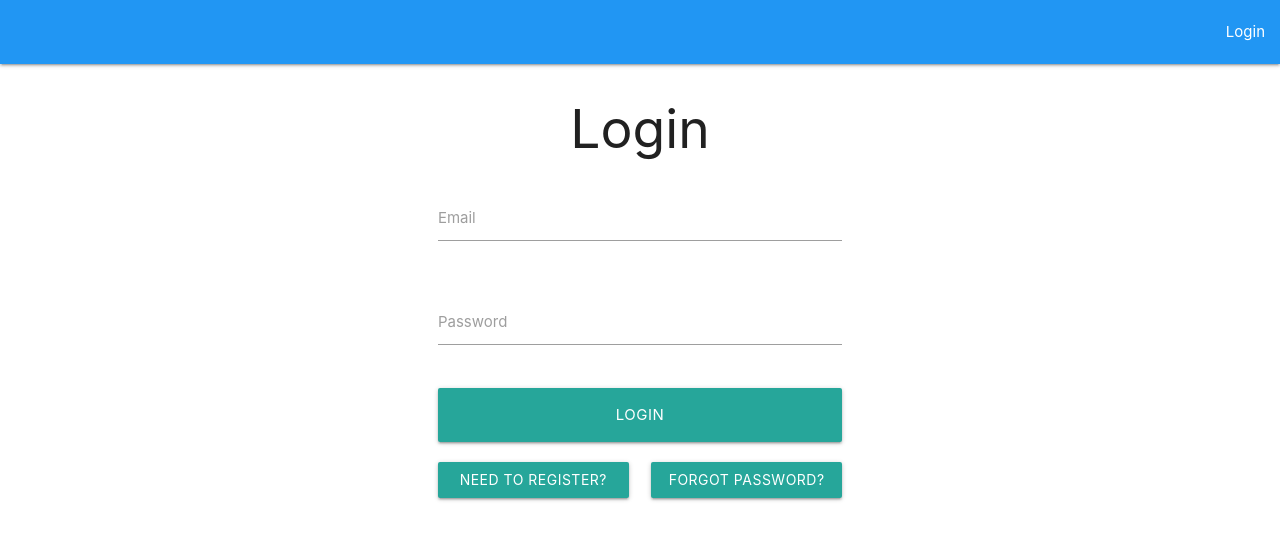
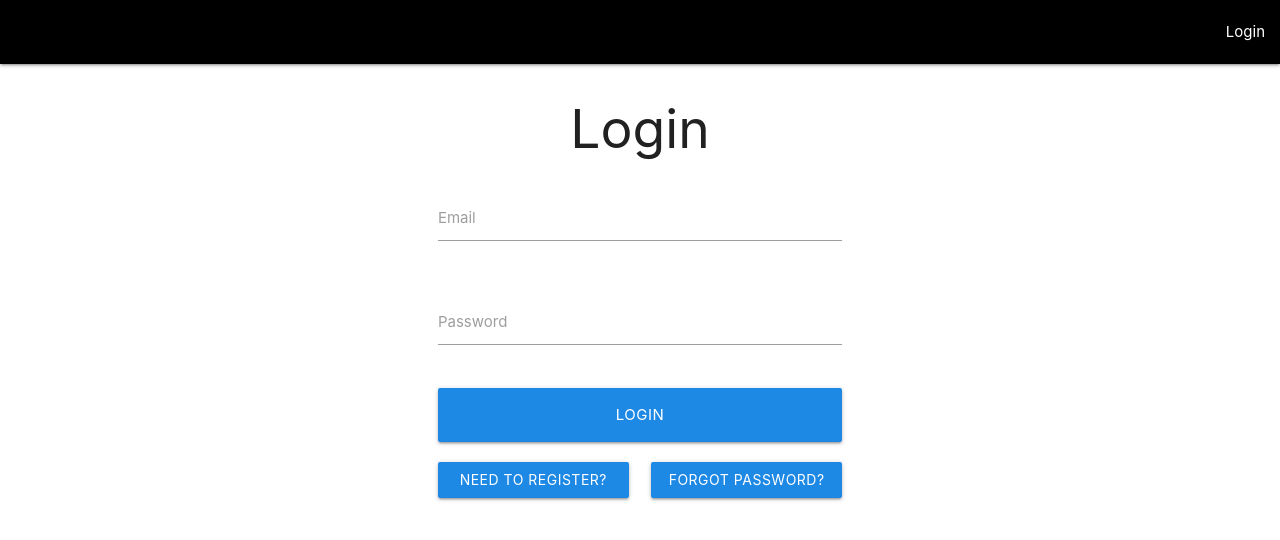
Before and after one commit to Fresh-Prints-of-Bel-Air/print3d-tracker, a React (Create React App) app in the folder client/: page /login in a window 1280 px wide. Shown: the top 540 px of the page. Built offline with nearby package versions, Linux system fonts and the light colour scheme.

Commit message:
updated color scheme for login page

```diff
--- a/client/src/components/auth/Login.js
+++ b/client/src/components/auth/Login.js
@@ -61,26 +61,27 @@ export const Login = (props) => {
       </form>
       <div className='row'>
         <div className='col s4 offset-s4'>
-          <a
-            class='waves-effect waves-light btn-large'
-            style={{ width: '100%' }}
-            onSubmit={onSubmit}
+          <button
+            class='waves-effect waves-light btn-large col s12 blue darken-1'
+            type='submit'
           >
             Login
-          </a>
+          </button>
         </div>
       </div>
       <div className='row'>
         <div className='col s2 offset-s4'>
           <Link to='/Register'>
-            <a class='waves-effect waves-light btn col s12'>
+            <a class='waves-effect waves-light btn col s12 blue darken-1'>
               Need to register?
             </a>
           </Link>
         </div>
         <div className='col s2'>
           <Link to='/ForgotPassword'>
-            <a class='waves-effect waves-light btn col s12'>Forgot Password?</a>
+            <a class='waves-effect waves-light btn col s12 blue darken-1'>
+              Forgot Password?
+            </a>
           </Link>
         </div>
       </div>
--- a/client/src/components/layout/Navbar.js
+++ b/client/src/components/layout/Navbar.js
@@ -2,15 +2,17 @@ import React from 'react';
 import { Link } from 'react-router-dom';
 
 export const Navbar = () => {
-    return (
-        <nav style={{ marginBottom: '30px' }} className='blue'>
-            <div className="nav-wrapper">
-                <ul id="nav-mobile" class="right hide-on-med-and-down">
-                    <li><Link to='login'>Login</Link></li>
-                </ul>
-            </div>
-        </nav>
-    )
-}
+  return (
+    <nav style={{ marginBottom: '30px' }} className='black'>
+      <div className='nav-wrapper'>
+        <ul id='nav-mobile' class='right hide-on-med-and-down'>
+          <li>
+            <Link to='login'>Login</Link>
+          </li>
+        </ul>
+      </div>
+    </nav>
+  );
+};
 
 export default Navbar;
```
